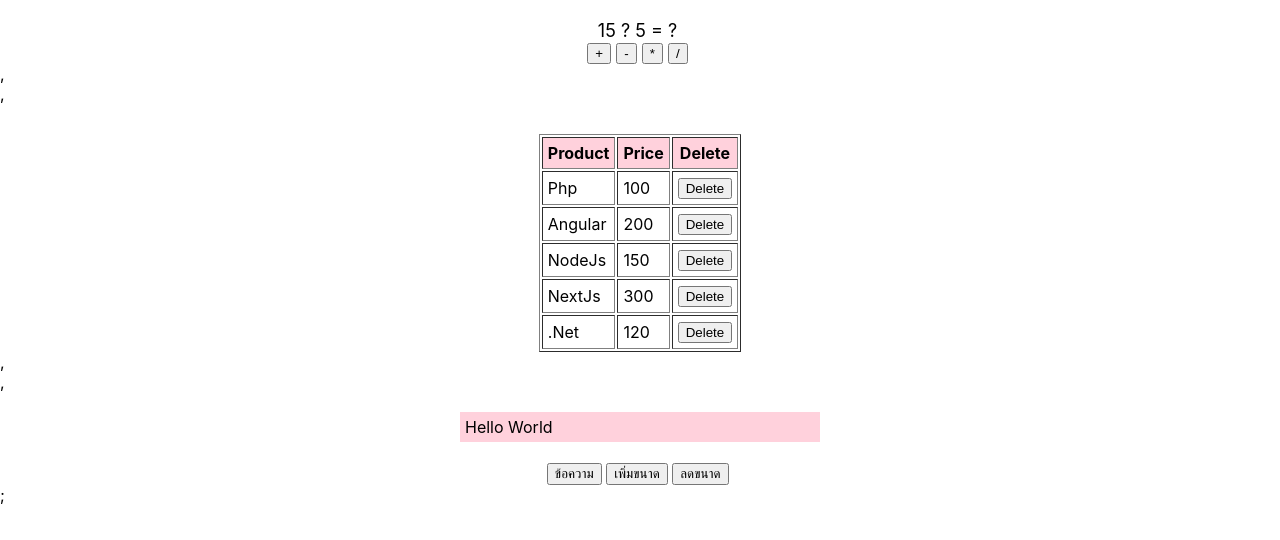
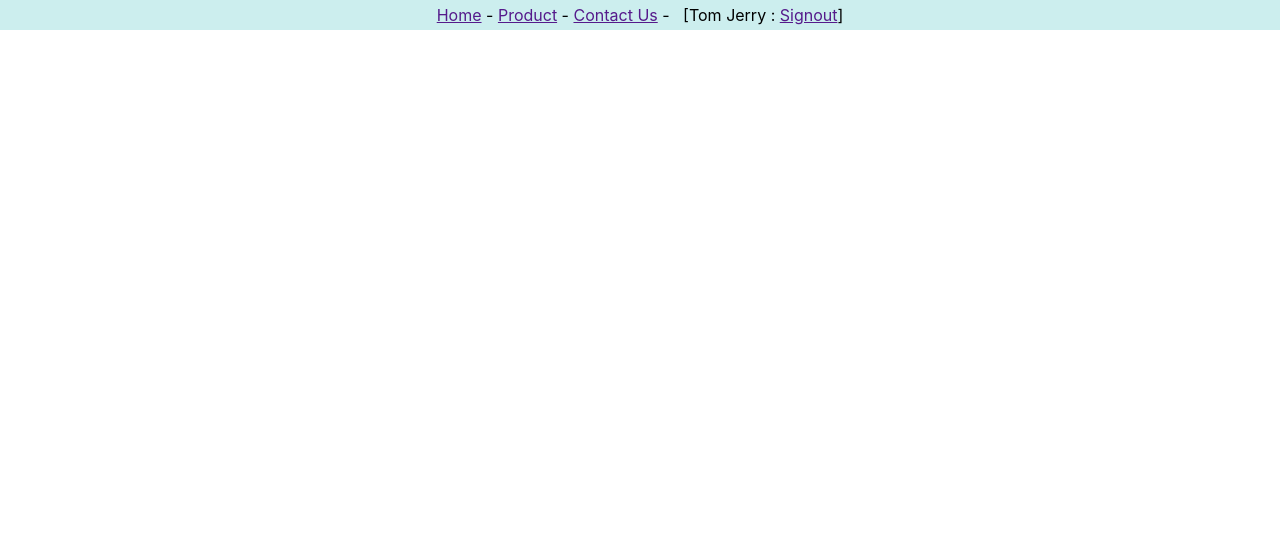
Before and after one commit to thapanankulab25/week8-effect, a React (Create React App) app in the folder app1/: page / in a window 1280 px wide. Shown: the top 540 px of the page. Built offline with nearby package versions, Linux system fonts and the light colour scheme.

Commit message:
add context-content

```diff
--- a/app1/src/App.js
+++ b/app1/src/App.js
@@ -1,11 +1,12 @@
 import React from 'react';
-import RefsFunc from './refs-func';
-import RefsArray from './refs-array';
-import MessageBox from './state-func';
+import {userContext} from './context'
+import Header from './context-header';
 
 export default function App() {
 
   return <>
-  <RefsFunc /> ,<br></br>, <RefsArray />,<br></br>,<MessageBox />;
+ <userContext.Provider value={'Tom Jerry'}>
+  <Header/>
+ </userContext.Provider>
   </>
 }
--- /dev/null
+++ b/app1/src/context-header.js
@@ -0,0 +1,24 @@
+import React from 'react'
+import {userContext} from './context'
+
+export default class Header extends React.Component{
+    static contextType = userContext
+
+    render(){
+        const user = this.context
+
+        const headerStyle = {
+            backgroundColor:'#cee',
+            textAlign:'center',
+            padding:5
+        }
+        return(
+            <div style={headerStyle}>
+                <a href=''>Home</a>&nbsp;-&nbsp;
+                <a href=''>Product</a>&nbsp;-&nbsp;
+                <a href=''>Contact Us</a>&nbsp;-&nbsp;&nbsp;
+                [{user}&nbsp;:&nbsp;<a href=''>Signout</a>]
+            </div>
+        )
+    }
+}
--- /dev/null
+++ b/app1/src/context.js
@@ -0,0 +1,2 @@
+import React,{createContext} from "react";
+export const userContext = createContext()
```
